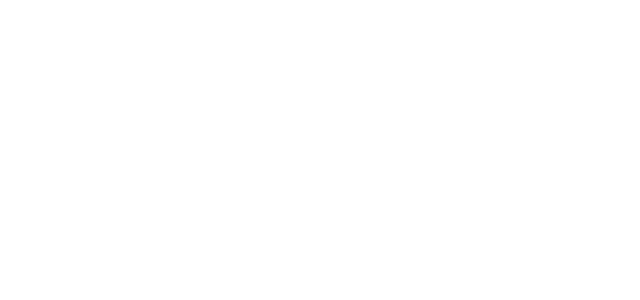
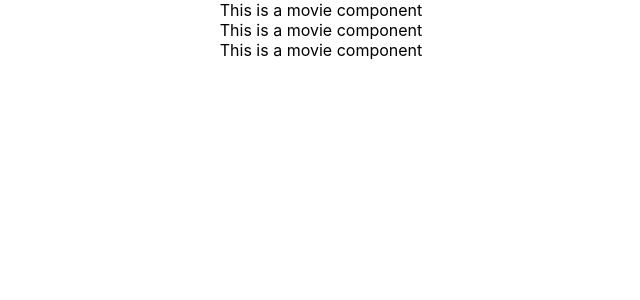
Before and after one commit to daletom/react-movie-app, a React (Create React App) app: page / in a window 1280 px wide. Shown: the top 300 px of the page, without its empty margins (319-959 px from the left). Built offline with nearby package versions, Linux system fonts and the light colour scheme.

Commit message:
basics of adding a component and looping through them

```diff
--- a/src/App.js
+++ b/src/App.js
@@ -1,8 +1,17 @@
 import React from 'react';
+import Movie from './components/Movie';
 import './App.css';
 
 function App() {
-	return <div className='App'></div>;
+	const movies = ['1', '2', '3'];
+
+	return (
+		<div className='App'>
+			{movies.map((movie) => (
+				<Movie></Movie>
+			))}
+		</div>
+	);
 }
 
 export default App;
--- /dev/null
+++ b/src/components/Movie.js
@@ -0,0 +1,5 @@
+import React from 'react';
+
+const Movie = () => <div classname='movie'> This is a movie component</div>;
+
+export default Movie;
```
